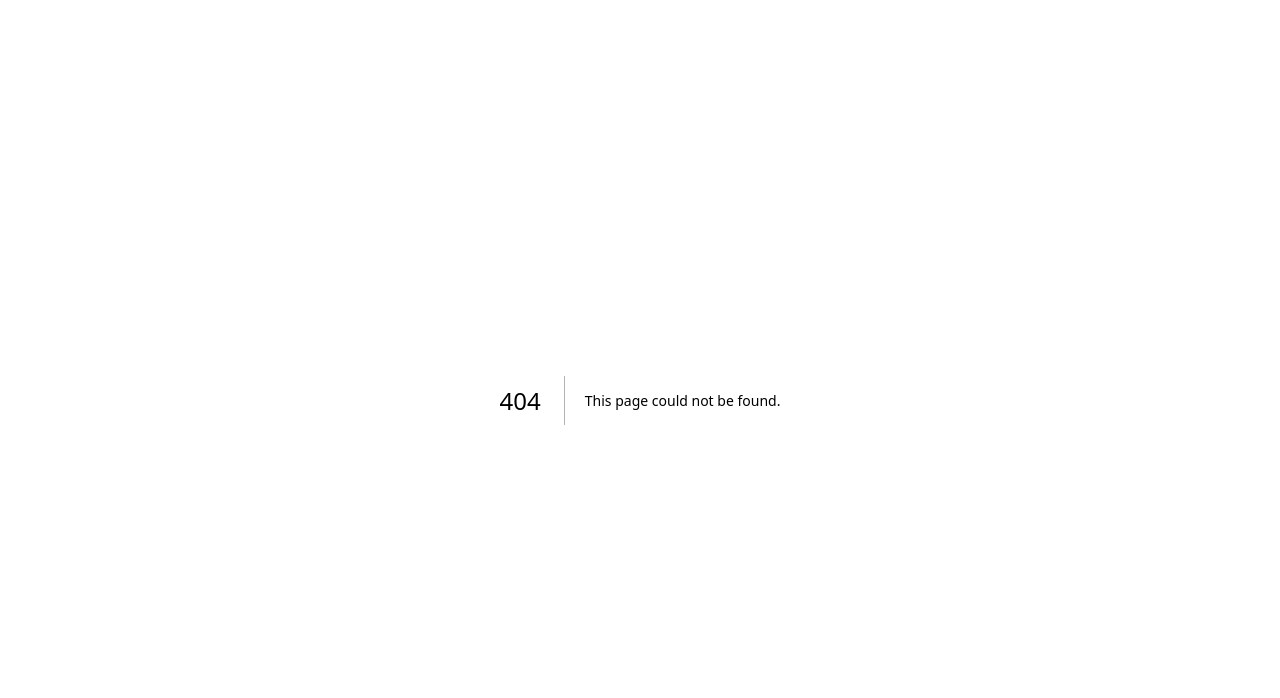
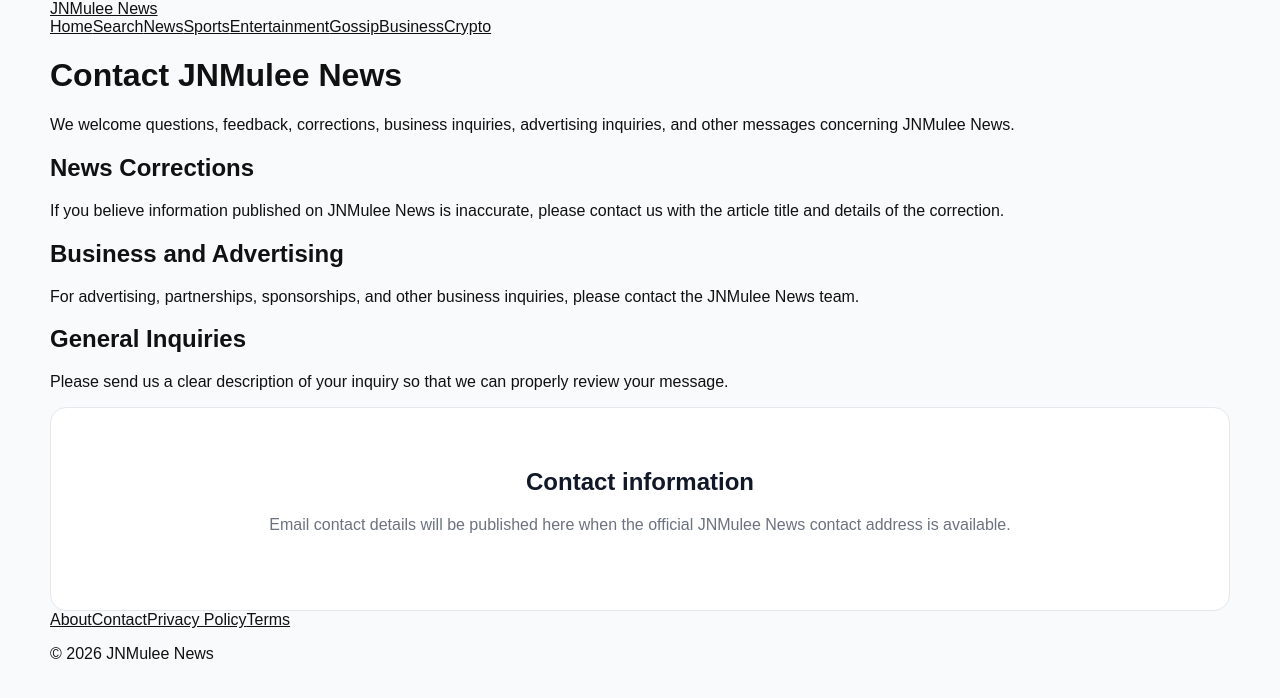
Before and after one commit to JnmuleeNews/Jnmulee-news, a Next.js app: page /contact in a window 1280 px wide. Before the commit this address had no page. Shown: the top 698 px of the page. Built offline with nearby package versions, Linux system fonts and the light colour scheme.

Commit message:
Create contact/page.tsx

```diff
--- /dev/null
+++ b/app/contact/page.tsx
@@ -0,0 +1,90 @@
+import Link from "next/link";
+
+export const metadata = {
+  title: "Contact JNMulee News",
+  description:
+    "Contact JNMulee News for questions, corrections, business inquiries and other matters.",
+};
+
+export default function ContactPage() {
+  return (
+    <main>
+      <header className="siteHeader">
+        <div className="container headerInner">
+          <Link href="/" className="logo">
+            JNMulee News
+          </Link>
+
+          <nav>
+            <Link href="/">Home</Link>
+            <Link href="/search">Search</Link>
+            <Link href="/category/news">News</Link>
+            <Link href="/category/sport">Sports</Link>
+            <Link href="/category/entertainment">
+              Entertainment
+            </Link>
+            <Link href="/category/gossip">Gossip</Link>
+            <Link href="/category/business">Business</Link>
+            <Link href="/category/crypto">Crypto</Link>
+          </nav>
+        </div>
+      </header>
+
+      <div className="container pageContainer">
+        <h1>Contact JNMulee News</h1>
+
+        <p>
+          We welcome questions, feedback, corrections, business
+          inquiries, advertising inquiries, and other messages
+          concerning JNMulee News.
+        </p>
+
+        <h2>News Corrections</h2>
+
+        <p>
+          If you believe information published on JNMulee News is
+          inaccurate, please contact us with the article title and
+          details of the correction.
+        </p>
+
+        <h2>Business and Advertising</h2>
+
+        <p>
+          For advertising, partnerships, sponsorships, and other
+          business inquiries, please contact the JNMulee News team.
+        </p>
+
+        <h2>General Inquiries</h2>
+
+        <p>
+          Please send us a clear description of your inquiry so that
+          we can properly review your message.
+        </p>
+
+        <div className="emptyState">
+          <h2>Contact information</h2>
+
+          <p>
+            Email contact details will be published here when the
+            official JNMulee News contact address is available.
+          </p>
+        </div>
+      </div>
+
+      <footer className="siteFooter">
+        <div className="container">
+          <div className="footerLinks">
+            <Link href="/about">About</Link>
+            <Link href="/contact">Contact</Link>
+            <Link href="/privacy">Privacy Policy</Link>
+            <Link href="/terms">Terms</Link>
+          </div>
+
+          <p>
+            © {new Date().getFullYear()} JNMulee News
+          </p>
+        </div>
+      </footer>
+    </main>
+  );
+}
```
